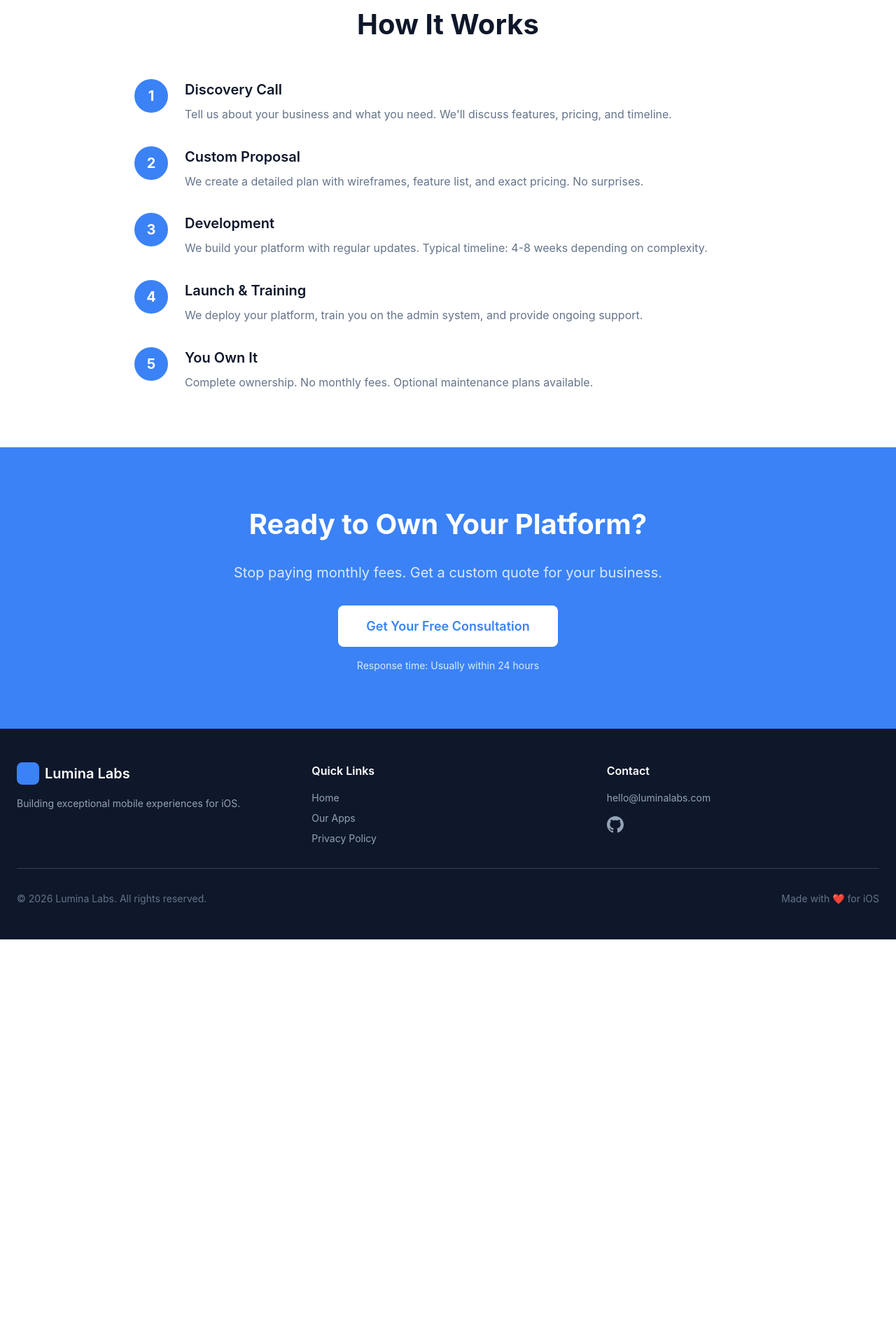
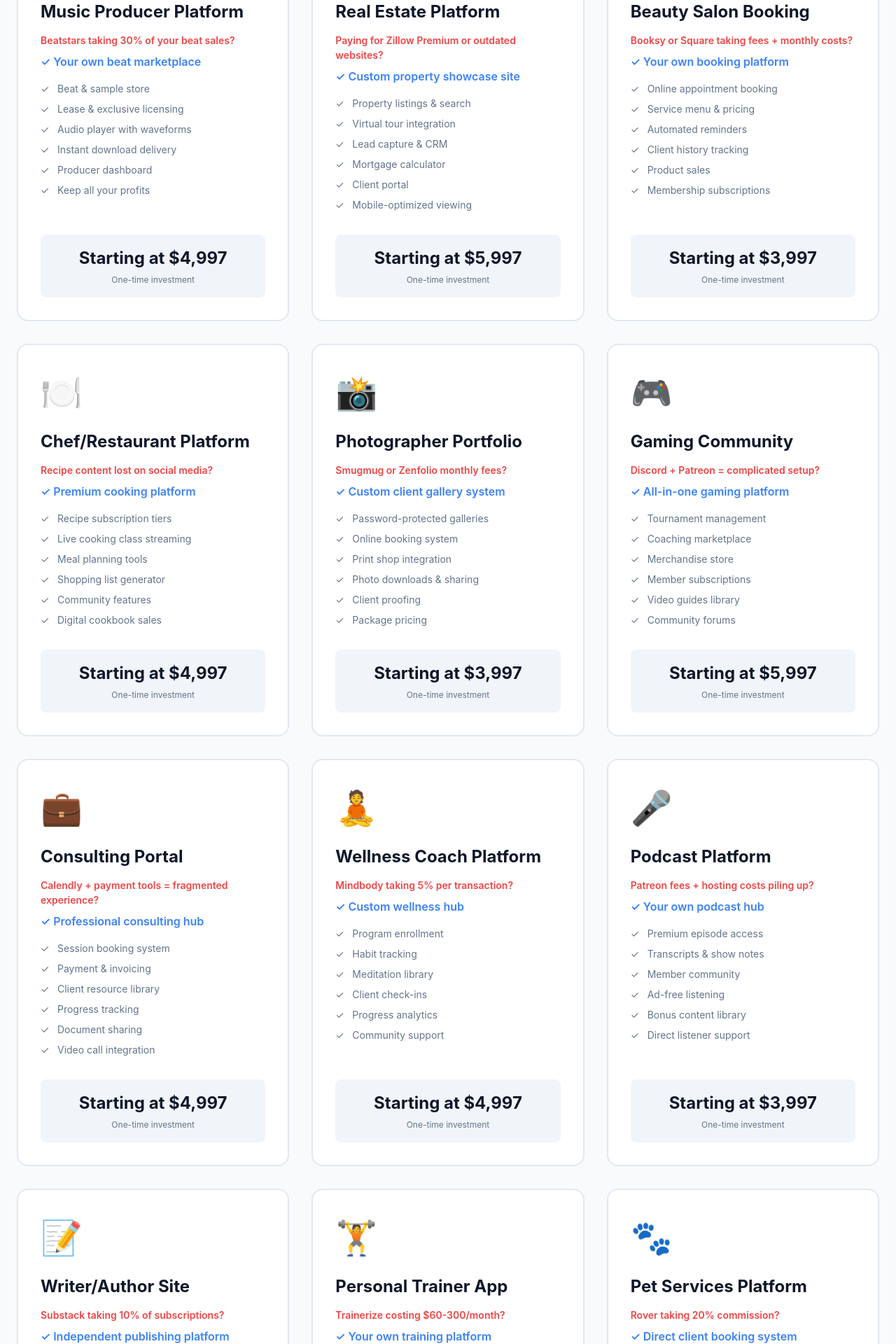
Before and after one commit to LuminaLabsIo/luminalabs-website, a Next.js app: page / in a window 1280 px wide. Shown: the part 2540-4460 px from the top of the page at 70% size. Before the commit the page ends 3882 px from the top, so only its background shows below. Built offline with nearby package versions, Linux system fonts and the light colour scheme.

Commit message:
Add all 18 platform examples and update footer to 2024

```diff
--- a/app/page.tsx
+++ b/app/page.tsx
@@ -89,6 +89,186 @@ export default function Home() {
         "24/7 autonomous operation"
       ],
       price: "Starting at $9,997"
+    },
+    {
+      icon: "🎵",
+      title: "Music Producer Platform",
+      problem: "Beatstars taking 30% of your beat sales?",
+      solution: "Your own beat marketplace",
+      features: [
+        "Beat & sample store",
+        "Lease & exclusive licensing",
+        "Audio player with waveforms",
+        "Instant download delivery",
+        "Producer dashboard",
+        "Keep all your profits"
+      ],
+      price: "Starting at $4,997"
+    },
+    {
+      icon: "🏠",
+      title: "Real Estate Platform",
+      problem: "Paying for Zillow Premium or outdated websites?",
+      solution: "Custom property showcase site",
+      features: [
+        "Property listings & search",
+        "Virtual tour integration",
+        "Lead capture & CRM",
+        "Mortgage calculator",
+        "Client portal",
+        "Mobile-optimized viewing"
+      ],
+      price: "Starting at $5,997"
+    },
+    {
+      icon: "💅",
+      title: "Beauty Salon Booking",
+      problem: "Booksy or Square taking fees + monthly costs?",
+      solution: "Your own booking platform",
+      features: [
+        "Online appointment booking",
+        "Service menu & pricing",
+        "Automated reminders",
+        "Client history tracking",
+        "Product sales",
+        "Membership subscriptions"
+      ],
+      price: "Starting at $3,997"
+    },
+    {
+      icon: "🍽️",
+      title: "Chef/Restaurant Platform",
+      problem: "Recipe content lost on social media?",
+      solution: "Premium cooking platform",
+      features: [
+        "Recipe subscription tiers",
+        "Live cooking class streaming",
+        "Meal planning tools",
+        "Shopping list generator",
+        "Community features",
+        "Digital cookbook sales"
+      ],
+      price: "Starting at $4,997"
+    },
+    {
+      icon: "📸",
+      title: "Photographer Portfolio",
+      problem: "Smugmug or Zenfolio monthly fees?",
+      solution: "Custom client gallery system",
+      features: [
+        "Password-protected galleries",
+        "Online booking system",
+        "Print shop integration",
+        "Photo downloads & sharing",
+        "Client proofing",
+        "Package pricing"
+      ],
+      price: "Starting at $3,997"
+    },
+    {
+      icon: "🎮",
+      title: "Gaming Community",
+      problem: "Discord + Patreon = complicated setup?",
+      solution: "All-in-one gaming platform",
+      features: [
+        "Tournament management",
+        "Coaching marketplace",
+        "Merchandise store",
+        "Member subscriptions",
+        "Video guides library",
+        "Community forums"
+      ],
+      price: "Starting at $5,997"
+    },
+    {
+      icon: "💼",
+      title: "Consulting Portal",
+      problem: "Calendly + payment tools = fragmented experience?",
+      solution: "Professional consulting hub",
+      features: [
+        "Session booking system",
+        "Payment & invoicing",
+        "Client resource library",
+        "Progress tracking",
+        "Document sharing",
+        "Video call integration"
+      ],
+      price: "Starting at $4,997"
+    },
+    {
+      icon: "🧘",
+      title: "Wellness Coach Platform",
+      problem: "Mindbody taking 5% per transaction?",
+      solution: "Custom wellness hub",
+      features: [
+        "Program enrollment",
+        "Habit tracking",
+        "Meditation library",
+        "Client check-ins",
+        "Progress analytics",
+        "Community support"
+      ],
+      price: "Starting at $4,997"
+    },
+    {
+      icon: "🎤",
+      title: "Podcast Platform",
+      problem: "Patreon fees + hosting costs piling up?",
+      solution: "Your own podcast hub",
+      features: [
+        "Premium episode access",
+        "Transcripts & show notes",
+        "Member community",
+        "Ad-free listening",
+        "Bonus content library",
+        "Direct listener support"
+      ],
+      price: "Starting at $3,997"
+    },
+    {
+      icon: "📝",
+      title: "Writer/Author Site",
+      problem: "Substack taking 10% of subscriptions?",
+      solution: "Independent publishing platform",
+      features: [
+        "Newsletter management",
+        "Premium content tiers",
+        "E-book sales",
+        "Serial story releases",
+        "Reader comments",
+        "Full email list ownership"
+      ],
+      price: "Starting at $3,997"
+    },
+    {
+      icon: "🏋️",
+      title: "Personal Trainer App",
+      problem: "Trainerize costing $60-300/month?",
+      solution: "Your own training platform",
+      features: [
+        "Custom workout builder",
+        "Exercise video library",
+        "Progress photos & tracking",
+        "Nutrition planning",
+        "Client messaging",
+        "Form check submissions"
+      ],
+      price: "Starting at $5,997"
+    },
+    {
+      icon: "🐾",
+      title: "Pet Services Platform",
+      problem: "Rover taking 20% commission?",
+      solution: "Direct client booking system",
+      features: [
+        "Service booking (grooming, training, sitting)",
+        "Pet profile management",
+        "Availability calendar",
+        "Payment processing",
+        "Review system",
+        "Repeat client automation"
+      ],
+      price: "Starting at $3,997"
     }
   ];
 
--- a/components/Footer.tsx
+++ b/components/Footer.tsx
@@ -120,7 +120,7 @@ export default function Footer() {
               hello@luminalabs.com
             </a>
 
-            {/* Social Links (Optional - you can remove if you don't have socials yet) */}
+            {/* Social Links */}
             <div style={{
               display: 'flex',
               gap: '1rem',
@@ -155,25 +155,14 @@ export default function Footer() {
         <div style={{
           borderTop: '1px solid #334155',
           paddingTop: '2rem',
-          display: 'flex',
-          justifyContent: 'space-between',
-          alignItems: 'center',
-          flexWrap: 'wrap',
-          gap: '1rem'
+          textAlign: 'center'
         }}>
           <p style={{
             color: '#64748b',
             fontSize: '0.875rem',
             margin: 0
           }}>
-            © {new Date().getFullYear()} Lumina Labs. All rights reserved.
-          </p>
-          <p style={{
-            color: '#64748b',
-            fontSize: '0.875rem',
-            margin: 0
-          }}>
-            Made with ❤️ for iOS
+            © 2024 Lumina Labs. All rights reserved.
           </p>
         </div>
       </div>
```
